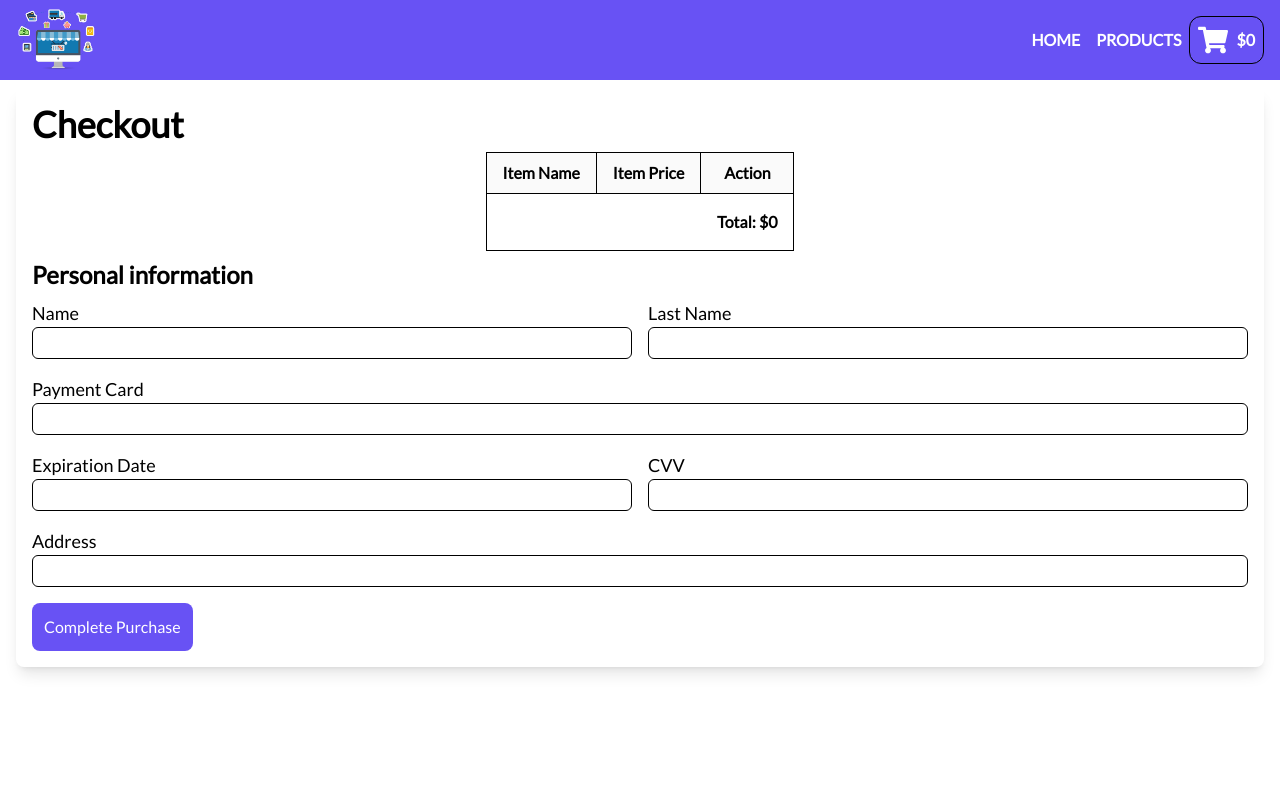
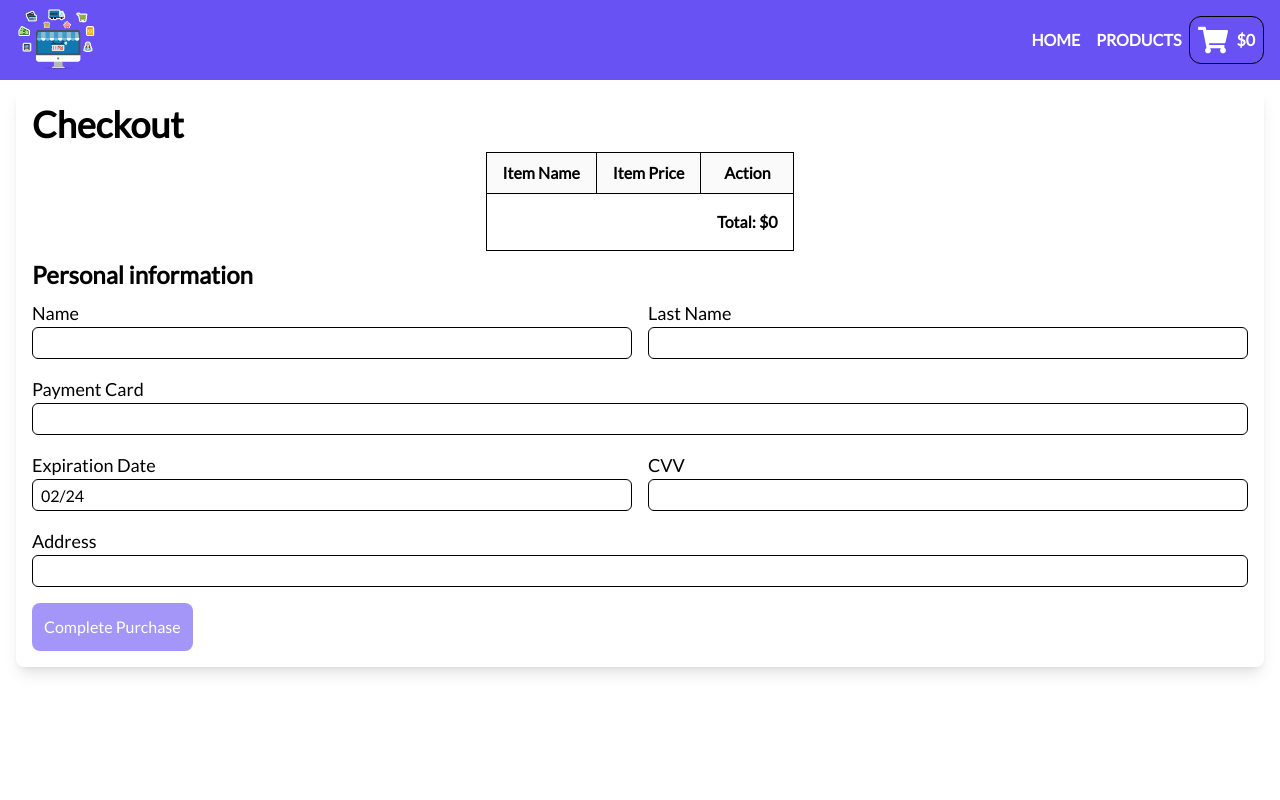
Before and after one commit to hmmatus/prueba-ecommerce-web, a Next.js app: page /checkout in a window 1280 px wide. Shown: the top 800 px of the page. Built offline with nearby package versions, Linux system fonts and the light colour scheme.

Commit message:
Added form input date and validation for checkout form

```diff
--- a/package.json
+++ b/package.json
@@ -13,6 +13,7 @@
     "axios": "^1.6.7",
     "next": "14.1.0",
     "react": "^18",
+    "react-datepicker": "^6.1.0",
     "react-dom": "^18",
     "react-icons": "^5.0.1",
     "react-redux": "^9.1.0",
@@ -22,6 +23,7 @@
   "devDependencies": {
     "@types/node": "^20",
     "@types/react": "^18",
+    "@types/react-datepicker": "^6.0.1",
     "@types/react-dom": "^18",
     "autoprefixer": "^10.0.1",
     "eslint": "^8",
--- a/src/app/layout.tsx
+++ b/src/app/layout.tsx
@@ -1,6 +1,7 @@
 import type { Metadata } from "next";
 import { Lato } from "next/font/google";
 import "./globals.css";
+import "react-datepicker/dist/react-datepicker.css";
 import AppWrapper from "@/components/wrappers/appWrapper/AppWrapper";
 import { ToastContainer } from "react-toastify";
 import 'react-toastify/dist/ReactToastify.css';
--- a/src/components/elements/buttons/customButton/CustomButton.tsx
+++ b/src/components/elements/buttons/customButton/CustomButton.tsx
@@ -3,10 +3,22 @@ type CustomButtonT = {
   type?: "default" | "outlined";
   onClick(): void;
   label: string;
+  isDisabled?: boolean;
 };
-const CustomButton = ({ type = "default", onClick, label }: CustomButtonT) => {
+const CustomButton = ({
+  type = "default",
+  onClick,
+  label,
+  isDisabled = false,
+}: CustomButtonT) => {
   return (
-    <button className={`${styles.button} ${styles[type]}`} onClick={onClick}>
+    <button
+      className={`${styles.button} ${styles[type]} ${
+        isDisabled ? styles.disabled : ""
+      }`}
+      onClick={onClick}
+      disabled={isDisabled}
+    >
       {label}
     </button>
   );
--- a/src/components/elements/buttons/customButton/style.module.css
+++ b/src/components/elements/buttons/customButton/style.module.css
@@ -14,3 +14,7 @@
   background-color: transparent;
   color: theme("colors.primary");
 }
+
+.disabled {
+  opacity: 60%;
+}
--- a/src/components/elements/forms/input/InputText/InputText.tsx
+++ b/src/components/elements/forms/input/InputText/InputText.tsx
@@ -1,36 +1,39 @@
 import React, { InputHTMLAttributes } from "react";
 import InputWrapper from "../inputWrapper/InputWrapper";
 
-type Props = {
+interface Props extends InputHTMLAttributes<HTMLInputElement> {
   title: string;
   errorMessage?: string;
   type?: React.HTMLInputTypeAttribute;
   value: string | number;
-  onChange(value: string): void;
   name: string;
+  onChangeValue(value: string): void;
   inputProps?: InputHTMLAttributes<HTMLInputElement>;
-};
-const InputText = ({
-  title,
-  errorMessage,
-  type = "text",
-  value,
-  onChange,
-  name,
-  inputProps
-}: Props) => {
-  const onChangeValue = (e: React.FormEvent<HTMLInputElement>) => {
-    onChange(e.currentTarget.value);
+}
+const InputText = (props: Props) => {
+  const {
+    title,
+    errorMessage,
+    type = "text",
+    value,
+    onChangeValue,
+    name,
+    inputProps,
+  } = props;
+  const onChangeEvent = (e: React.FormEvent<HTMLInputElement>) => {
+    onChangeValue(e.currentTarget.value);
   };
   return (
     <InputWrapper title={title} errorMessage={errorMessage || ""}>
       <input
-        {...inputProps}
+        {...props}
         name={name}
-        className={`w-100 h-8 pl-2 border focus:border-blue rounded-md border-${errorMessage ? "error" : "slate-950"} ${inputProps?.className}`}
+        className={`w-100 h-8 pl-2 border focus:border-blue focus:outline-none rounded-md border-${
+          errorMessage ? "error" : "slate-950"
+        } ${props.className}`}
         type={type}
         value={value}
-        onChange={onChangeValue}
+        onChange={onChangeEvent}
       />
     </InputWrapper>
   );
--- /dev/null
+++ b/src/components/elements/forms/input/inputDate/InputDate.tsx
@@ -0,0 +1,32 @@
+import { SyntheticEvent } from "react";
+import InputWrapper from "../inputWrapper/InputWrapper";
+import ReactDatePicker, { ReactDatePickerProps } from "react-datepicker";
+
+interface Props extends ReactDatePickerProps {
+  title: string;
+  errorMessage?: string;
+  type?: React.HTMLInputTypeAttribute;
+  name: string;
+}
+const InputDate = (props: Props) => {
+  const { title, errorMessage = "", onChange } = props;
+  const onChangeEvent = (
+    date: Date,
+    event: SyntheticEvent<any, Event> | undefined
+  ) => {
+    onChange(date, event);
+  };
+  return (
+    <InputWrapper title={title} errorMessage={errorMessage}>
+      <ReactDatePicker
+        className={`w-full h-8 pl-2 border focus:border-blue focus:outline-none rounded-md border-${
+          errorMessage ? "error" : "slate-950"
+        } ${props.className}`}
+        {...props}
+        onChange={onChangeEvent}
+      />
+    </InputWrapper>
+  );
+};
+
+export default InputDate;
--- a/src/components/elements/tags/categoryTag/style.module.css
+++ b/src/components/elements/tags/categoryTag/style.module.css
@@ -1,5 +1,5 @@
 .tag {
-  min-height: 30px;
+  min-width: 10rem;
   border-radius: 50px;
   padding: 8px;
 }
--- a/src/components/layouts/checkout/CheckoutLayout.tsx
+++ b/src/components/layouts/checkout/CheckoutLayout.tsx
@@ -1,25 +1,27 @@
 "use client";
 import CustomButton from "@/components/elements/buttons/customButton/CustomButton";
 import InputText from "@/components/elements/forms/input/InputText/InputText";
+import InputDate from "@/components/elements/forms/input/inputDate/InputDate";
 import { ProductI } from "@/models/product";
 import { useAppDispatch, useAppSelector } from "@/redux/hooks";
 import { cleanCart, removeFromCart } from "@/redux/slices/cart";
 import { useRouter } from "next/navigation";
 import { useMemo, useState } from "react";
 import { toast } from "react-toastify";
-
+const initialFormState = {
+  name: "",
+  lastName: "",
+  address: "",
+  card: "",
+  date: new Date(),
+  cvv: "",
+}
 const CheckoutLayout = () => {
   const { cart } = useAppSelector((state) => state.cart);
   const dispatch = useAppDispatch();
   const router = useRouter();
-  const [formData, setFormData] = useState({
-    name: "",
-    lastName: "",
-    address: "",
-    card: "",
-    date: "",
-    cvv: "",
-  });
+  const [formData, setFormData] = useState(initialFormState);
+  const [expDate, setExpDate] = useState(new Date());
 
   const totalAmount = useMemo(() => {
     return cart.reduce((total, item) => total + item.price, 0);
@@ -28,15 +30,27 @@ const CheckoutLayout = () => {
     dispatch(removeFromCart(item));
   };
 
-  const onChangeFormData = (value: string, key: string) => {
+  const onChangeValueFormData = (value: string, key: string) => {
     setFormData({ ...formData, [key]: value });
   };
 
   const onPurchase = () => {
-    toast("Purchase done successfully");
     dispatch(cleanCart());
-    router.replace("/");
+    setFormData(initialFormState);
+    toast("Purchase done successfully", {
+      onClose: () => {
+        router.replace("/");
+      },
+    });
   };
+
+  const isDisabled =
+    cart.length > 0 &&
+    !!formData.name &&
+    !!formData.lastName &&
+    !!formData.address &&
+    !!formData.card &&
+    !!formData.cvv;
 
   return (
     <main>
@@ -92,43 +106,56 @@ const CheckoutLayout = () => {
               <InputText
                 name="name"
                 value={formData.name}
-                onChange={(value) => onChangeFormData(value, "name")}
+                onChangeValue={(value) => onChangeValueFormData(value, "name")}
                 title="Name"
               />
               <InputText
                 name="name"
                 value={formData.lastName}
-                onChange={(value) => onChangeFormData(value, "lastName")}
+                onChangeValue={(value) =>
+                  onChangeValueFormData(value, "lastName")
+                }
                 title="Last Name"
               />
             </div>
             <InputText
               name="card"
               value={formData.card}
-              onChange={(value) => onChangeFormData(value, "card")}
+              onChangeValue={(value) => onChangeValueFormData(value, "card")}
               title="Payment Card"
             />
             <div className="flex flex-col lg:flex-row lg:gap-4">
-              <InputText
+              <InputDate
                 name="date"
-                value={formData.date}
-                onChange={(value) => onChangeFormData(value, "date")}
+                onChange={(date, event) => {
+                  if (date) {
+                    setExpDate(date);
+                    onChangeValueFormData(`${date}`, "date");
+                  }
+                }}
                 title="Expiration Date"
+                dateFormat="MM/YY"
+                selected={expDate}
               />
               <InputText
                 name="cvv"
+                type="password"
                 value={formData.cvv}
-                onChange={(value) => onChangeFormData(value, "cvv")}
+                onChangeValue={(value) => onChangeValueFormData(value, "cvv")}
                 title="CVV"
               />
             </div>
             <InputText
               name="address"
               value={formData.address}
-              onChange={(value) => onChangeFormData(value, "address")}
+              onChangeValue={(value) => onChangeValueFormData(value, "address")}
               title="Address"
             />
-            <CustomButton label="Complete Purchase" onClick={onPurchase} />
+            <CustomButton
+              label="Complete Purchase"
+              onClick={onPurchase}
+              isDisabled={!isDisabled}
+            />
           </form>
         </div>
       </div>
--- a/src/components/layouts/products/ProductsLayout.tsx
+++ b/src/components/layouts/products/ProductsLayout.tsx
@@ -33,11 +33,16 @@ const ProductsLayout = ({ products, categories }: ProductsLayoutP) => {
       return;
     }
     if (tagSelected === "") {
-      const newArray = products.filter((elto) => elto.title.includes(searchValue));
+      const newArray = products.filter((elto) =>
+        elto.title.includes(searchValue)
+      );
       setFilteredProducts(newArray);
-      return
+      return;
     }
-    const newArray = products.filter((elto) => elto.category === tagSelected && elto.title.includes(searchValue));
+    const newArray = products.filter(
+      (elto) =>
+        elto.category === tagSelected && elto.title.includes(searchValue)
+    );
     setFilteredProducts(newArray);
   }, [tagSelected, products, searchValue]);
   const onChangeSearchValue = (value: string) => {
@@ -61,6 +66,10 @@ const ProductsLayout = ({ products, categories }: ProductsLayoutP) => {
     onUpdateList();
   };
 
+  useEffect(() => {
+    onUpdateList();
+  }, [tagSelected, onUpdateList]);
+
   return (
     <main className="flex flex-col px-4">
       <div className="mx-4 my-2">
@@ -70,7 +79,7 @@ const ProductsLayout = ({ products, categories }: ProductsLayoutP) => {
           onBlur={handleSearch}
         />
       </div>
-      <div className="flex items-center justify-center gap-2">
+      <div className="flex md:items-center md:justify-center gap-2  sm:overflow-x-auto overflow-x-scroll">
         {categories.map((elto) => (
           <CategoryTag
             label={elto}
```
Also changed, not shown: 1 other file (tests, documents, lock files or other folders).
